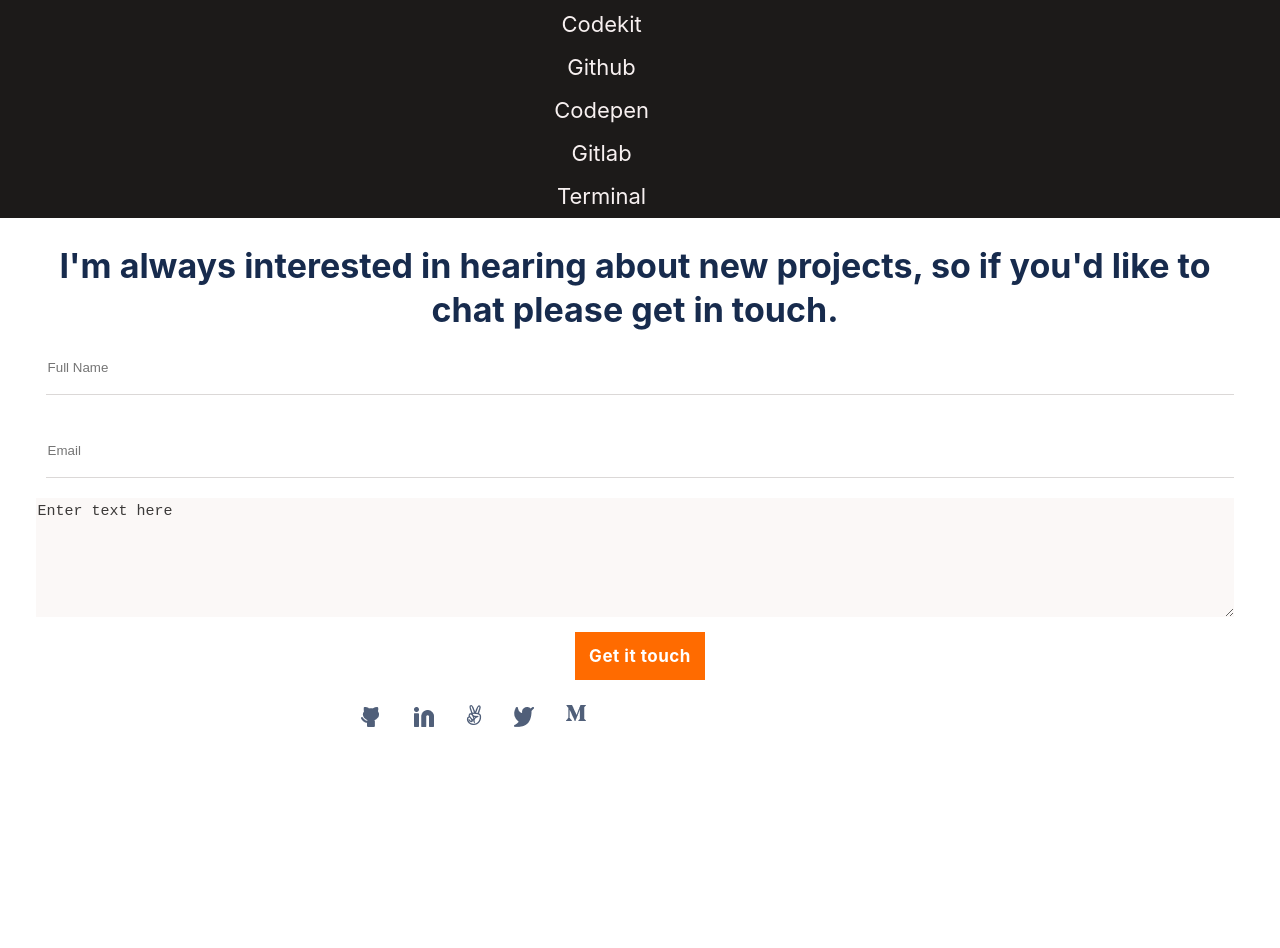
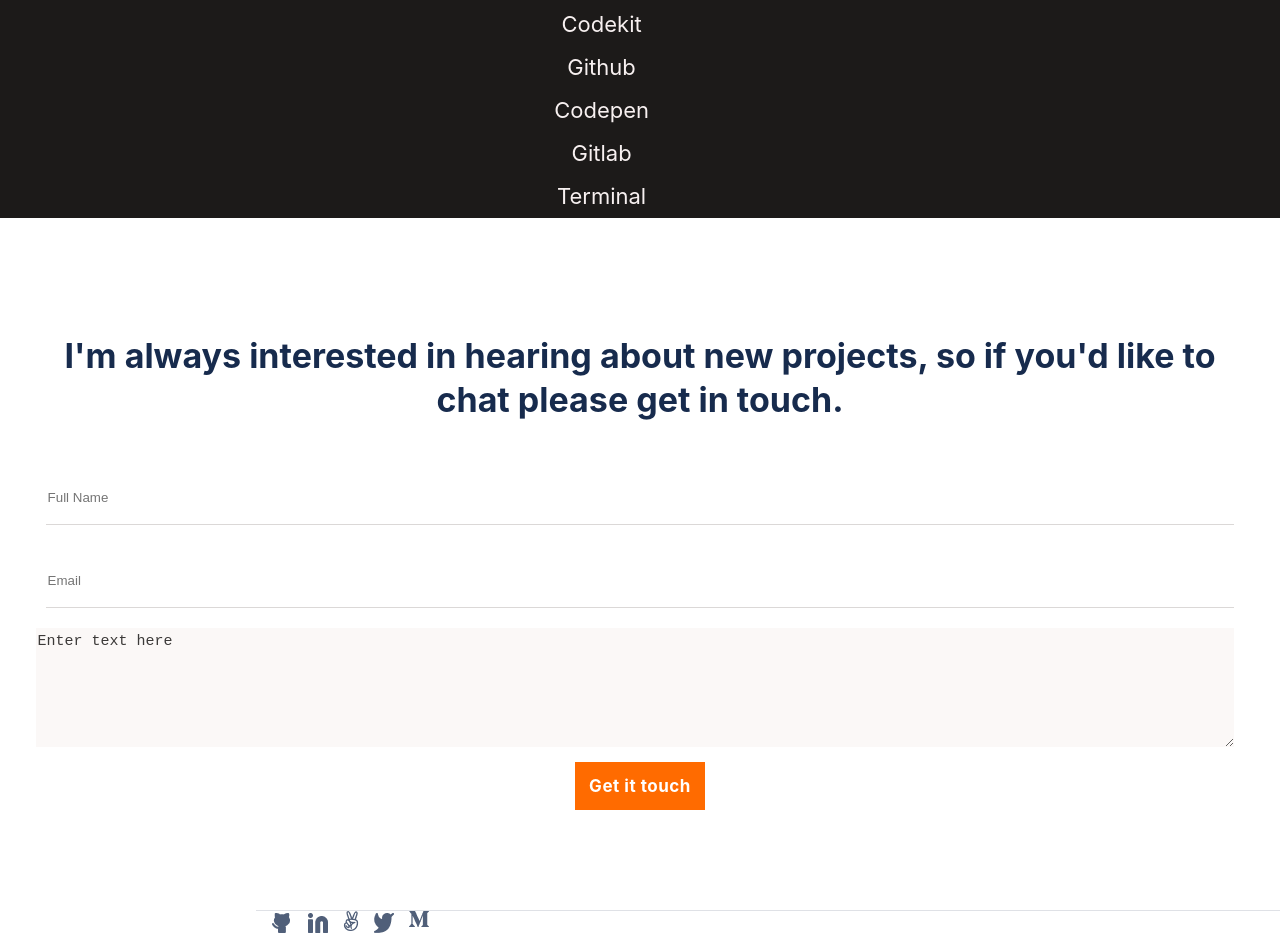
Before and after one commit to solog0039/Contact-form, a website: page index.html in a window 1280 px wide. Shown: the part 6637-7585 px from the top of the page. Before the commit the page ends 7369 px from the top, so only its background shows below. Drawn offline with Linux system fonts and the light colour scheme; a web font is replaced by a local one.

Commit message:
My contact form in my portifolio has created

```diff
--- a/index.html
+++ b/index.html
@@ -165,13 +165,12 @@
 
 <footer class="footer-social-media">
   <ul class="social-links">
-      <li class="socia-c"><a href="https://github.com/solog0039"><img  src="./assets/social media footer/Icon -GitHub.png" alt="Github"></a></li>
+      <li class="socia-git"><a href="https://github.com/solog0039"><img  src="./assets/social media footer/Icon -GitHub.png" alt="Github"></a></li>
       <li class="social-Linkdinf"><a href="www.linkedin.com/in/solomon-kidanu-62a994232"><img  src="./assets/social media footer/Icon - Linkedin.png" alt="linkedin"></a></li>
       <li class="social-c"><a href="##"><img  src="./assets/social media footer/Angelist.png" alt="tum"></a></li>
       <li class="social-c"><a href="https://twitter.com/Solomon57320119"><img  src="./assets/social media footer/Icon - Twitter.png" alt="tiwtter"></a></li>
       <li class="social-c"><a href="##"><img  src="./assets/social media footer/medium.png" alt="Medium"></a></li>
   </ul>
-  <!-- <hr class="line-c"> -->
 </footer>
 </body>
 </html>
--- a/style.css
+++ b/style.css
@@ -681,8 +681,7 @@ ul.Sk-list {
   line-height: 44px;
   text-align: center;
   color: #172b4d;
-  margin-left: 10px;
-  margin-right: 20px;
+  padding: 90px 10px 40px 10px;
 }
 
 input {
@@ -739,23 +738,25 @@ input:last-child:hover {
 .footer {
   display: flex;
   flex-direction: column;
+  align-items: center;
 }
 
 .social-links {
-  margin-left: 28%;
   display: flex;
+  margin-top: 100px;
+  margin-bottom: 10px;
+  border-top: 1px solid #dfe1e6;
+  margin-left: 20vw;
 }
 
 .social-links > li {
-  margin-right: 30px;
+  padding-left: 13px;
+}
+
+.socia-git {
+  padding-left: 30px;
 }
 
 .social-Linkdinf {
   opacity: 1;
 }
-
-hr:first-child {
-  background-color: #dfe1e6;
-  margin-top: 100px;
-  margin-bottom: 20px;
-}
```
